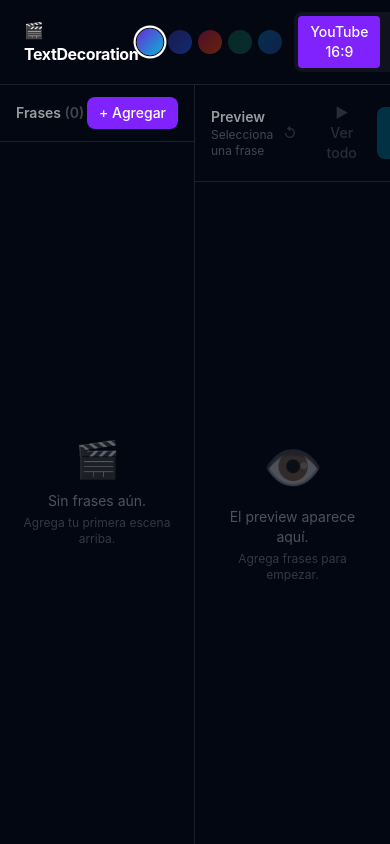
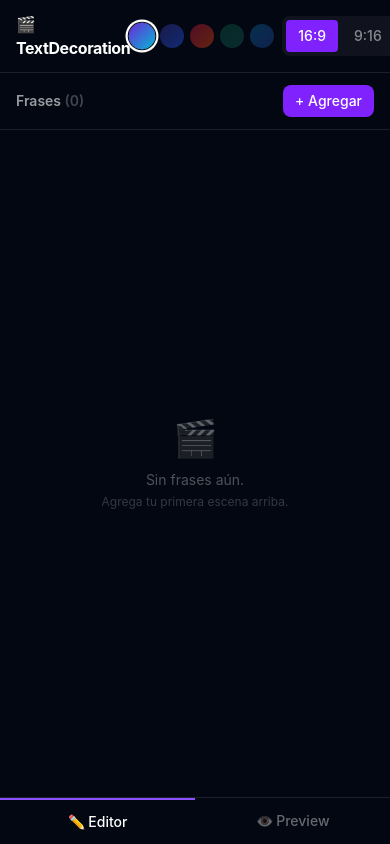
Before and after one commit to Arzival/textdecoration, a React (Vite) app: page / in a window 390 px wide. Built offline with nearby package versions, Linux system fonts and the light colour scheme.

Commit message:
hace la pagina responsiva con tabs en mobile

```diff
--- a/src/App.tsx
+++ b/src/App.tsx
@@ -1,35 +1,64 @@
+import { useState } from 'react'
 import { BgPicker } from './components/editor/BgPicker'
 import { FormatPicker } from './components/editor/FormatPicker'
 import { PhraseList } from './components/editor/PhraseList'
 import { PreviewPanel } from './components/preview/PreviewPanel'
 
 export default function App() {
+  const [tab, setTab] = useState<'editor' | 'preview'>('editor')
+
   return (
     <div className="h-screen flex flex-col bg-gray-950 text-white overflow-hidden">
       {/* Header */}
-      <header className="flex items-center justify-between px-6 py-3 border-b border-white/10 flex-shrink-0">
-        <div className="flex items-center gap-3">
+      <header className="flex items-center justify-between px-4 md:px-6 py-3 border-b border-white/10 flex-shrink-0">
+        <div className="flex items-center gap-2 md:gap-3">
           <span className="text-base font-bold tracking-tight">🎬 TextDecoration</span>
-          <span className="text-xs text-white/25 uppercase tracking-widest hidden sm:block">
+          <span className="text-xs text-white/25 uppercase tracking-widest hidden lg:block">
             Generador de animaciones
           </span>
         </div>
-        <div className="flex items-center gap-3">
+        <div className="flex items-center gap-2 md:gap-3">
           <BgPicker />
           <FormatPicker />
         </div>
       </header>
 
-      {/* Split layout */}
-      <div className="flex-1 flex overflow-hidden min-h-0">
-        {/* Editor — izquierda */}
+      {/* Split layout — desktop */}
+      <div className="flex-1 hidden md:flex overflow-hidden min-h-0">
         <div className="w-1/2 border-r border-white/10 flex flex-col overflow-hidden">
           <PhraseList />
         </div>
-
-        {/* Preview — derecha */}
         <div className="w-1/2 flex flex-col overflow-hidden">
           <PreviewPanel />
+        </div>
+      </div>
+
+      {/* Tab layout — mobile */}
+      <div className="flex-1 flex flex-col md:hidden overflow-hidden min-h-0">
+        <div className="flex-1 overflow-hidden min-h-0">
+          {tab === 'editor' ? <PhraseList /> : <PreviewPanel />}
+        </div>
+        <div className="flex border-t border-white/10 flex-shrink-0 bg-gray-950">
+          <button
+            onClick={() => setTab('editor')}
+            className={`flex-1 py-3 text-sm font-medium transition-colors ${
+              tab === 'editor'
+                ? 'text-white border-t-2 border-violet-500'
+                : 'text-white/40 hover:text-white/70'
+            }`}
+          >
+            ✏️ Editor
+          </button>
+          <button
+            onClick={() => setTab('preview')}
+            className={`flex-1 py-3 text-sm font-medium transition-colors ${
+              tab === 'preview'
+                ? 'text-white border-t-2 border-violet-500'
+                : 'text-white/40 hover:text-white/70'
+            }`}
+          >
+            👁 Preview
+          </button>
         </div>
       </div>
     </div>
--- a/src/components/editor/FormatPicker.tsx
+++ b/src/components/editor/FormatPicker.tsx
@@ -15,7 +15,8 @@ export function FormatPicker() {
               : 'text-white/50 hover:text-white'
           }`}
         >
-          {f === 'youtube' ? 'YouTube 16:9' : 'TikTok 9:16'}
+          <span className="hidden sm:inline">{f === 'youtube' ? 'YouTube 16:9' : 'TikTok 9:16'}</span>
+          <span className="sm:hidden">{f === 'youtube' ? '16:9' : '9:16'}</span>
         </button>
       ))}
     </div>
```
